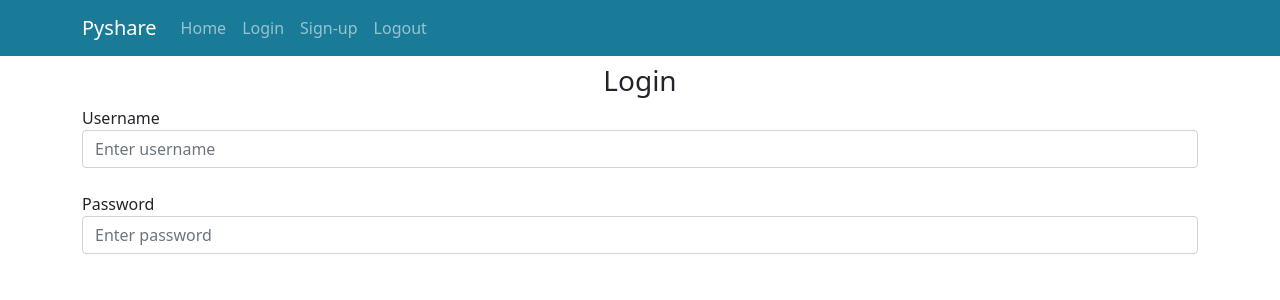
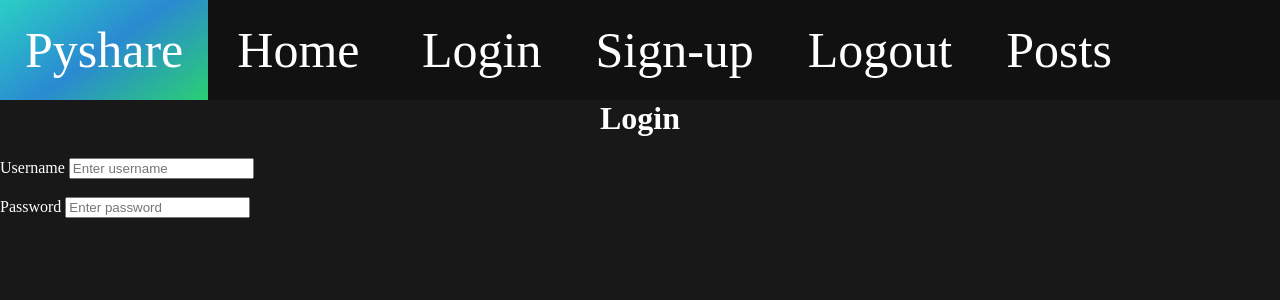
Before and after one commit to meDracula/Pyshare, a Flask app: page /login in a window 1280 px wide. Shown: the top 300 px of the page. Run offline with Flask 2, Linux system fonts and the light colour scheme.

Commit message:
De-Bootstrapization on index and html fix

```diff
--- a/app/auth.py
+++ b/app/auth.py
@@ -6,3 +6,7 @@ auth = Blueprint("auth", __name__)
 @auth.route('/login')
 def login():
     return render_template("login.html")
+
+@auth.route('/posts')
+def posters():
+    return render_template("posters.html")
--- /dev/null
+++ b/app/static/css/stylemain.css
@@ -0,0 +1,38 @@
+body{
+	margin: 0;
+	color: #fff;
+	background: #181818;
+}
+
+header{
+	position: fixed;
+	top: 0;
+	left: 0;
+	z-index: 1;
+	height: 100px;
+	width: 100%;
+	background: #111;
+	overflow-x: hidden;
+}
+
+.navsection a{
+	box-sizing: border-box;
+	text-decoration: none;
+	font-size: 50px;
+	padding: 25px;
+	line-height: 100px;
+	color: #fff;
+}
+
+#pyshare{
+	background: linear-gradient(144deg, #2ad1c5, #2a8ad1, #2ad172);
+	color: #fff;
+}
+
+main{
+	margin-top: 100px;
+}
+
+.center{
+	text-align: center;
+}
--- a/app/templates/index.html
+++ b/app/templates/index.html
@@ -4,44 +4,23 @@
 
 		<meta charset="utf-8">
 		<meta name="viewport" content="width=device-width, initial-scale=1">
-
-
-    <link href="https://cdn.jsdelivr.net/npm/bootstrap@5.1.3/dist/css/bootstrap.min.css" rel="stylesheet" integrity="sha384-1BmE4kWBq78iYhFldvKuhfTAU6auU8tT94WrHftjDbrCEXSU1oBoqyl2QvZ6jIW3" crossorigin="anonymous">
+		<link rel="stylesheet" href="{{ url_for('static', filename='css/stylemain.css') }}">
 		<link rel="shortcut icon" href="{{ url_for('static', filename='img/favicon.ico') }}">
-
 		<title>Pyshare</title>
 	</head>
 	<body>
-    <nav class="navbar fixed-top navbar-expand-lg navbar-dark" style="background-color: #1a7b99">
-        <div class="container-md">
-            <a class="navbar-brand" href="/">Pyshare</a>
-            <button class="navbar-toggler" type="button" data-toggle="collapse" data-target="#navbarNav" aria-controls="navbarNav" aria-expanded="false" aria-label="Toggle navigation">
-              <span class="navbar-toggler-icon"></span>
-            </button>
-            <div class="collapse navbar-collapse" id="navbarNav">
-              <ul class="navbar-nav">
-                <li class="nav-item active">
-                  <a class="nav-link" id="home" href="/">Home </a>
-                </li>
-                <li class="nav-item">
-                  <a class="nav-link" id="login" href="/login">Login</a>
-                </li>
-                <li class="nav-item">
-                  <a class="nav-link" id="signUp" href="/sign-up">Sign-up</a>
-                </li>
-                <li class="nav-item">
-                  <a class="nav-link" id="logout" href="/logout">Logout</a>
-                </li>
-
-              </ul>
-            </div>
-        </div>
+		<header>
+			<nav class="navsection">
+				<a id="pyshare" href="/">Pyshare</a>
+				<a id="home" href="/">Home </a>
+				<a id="login" href="/login">Login</a>
+				<a id="signUp" href="/sign-up">Sign-up</a>
+				<a id="logout" href="/logout">Logout</a>
+				<a id="posts" href="/posts">Posts</a>
 			</nav>
-    <p> hello </p>
+		</header>
+		<main>
 			<div class="container">{% block content %} {% endblock %}</div>
-
-    <script src="https://cdn.jsdelivr.net/npm/bootstrap@5.1.3/dist/js/bootstrap.bundle.min.js" integrity="sha384-ka7Sk0Gln4gmtz2MlQnikT1wXgYsOg+OMhuP+IlRH9sENBO0LRn5q+8nbTov4+1p" crossorigin="anonymous"></script>
-
-
+		</main>
 	</body>
 </html>
--- a/app/templates/login.html
+++ b/app/templates/login.html
@@ -1,10 +1,8 @@
 {% extends "index.html" %}
 {% block title %}Login{% endblock %}
 {% block content %}
-
-    <br />
     <form method="POST">
-        <h3 align="center">Login</h3>
+        <h1 align="center">Login</h1>
         <div class="form-group">
           <label for="username">Username</label>
           <input type="text" class="form-control" id="username" placeholder="Enter username">
--- /dev/null
+++ b/app/templates/posters.html
@@ -0,0 +1,5 @@
+{% extends "index.html" %}
+{% block title %}Posts{% endblock %}
+{% block content %}
+	<h2>Posts</h2>
+{% endblock %}
```
Also changed, not shown: 1 other file. Lines whose indentation alone changed are shown as unchanged.
